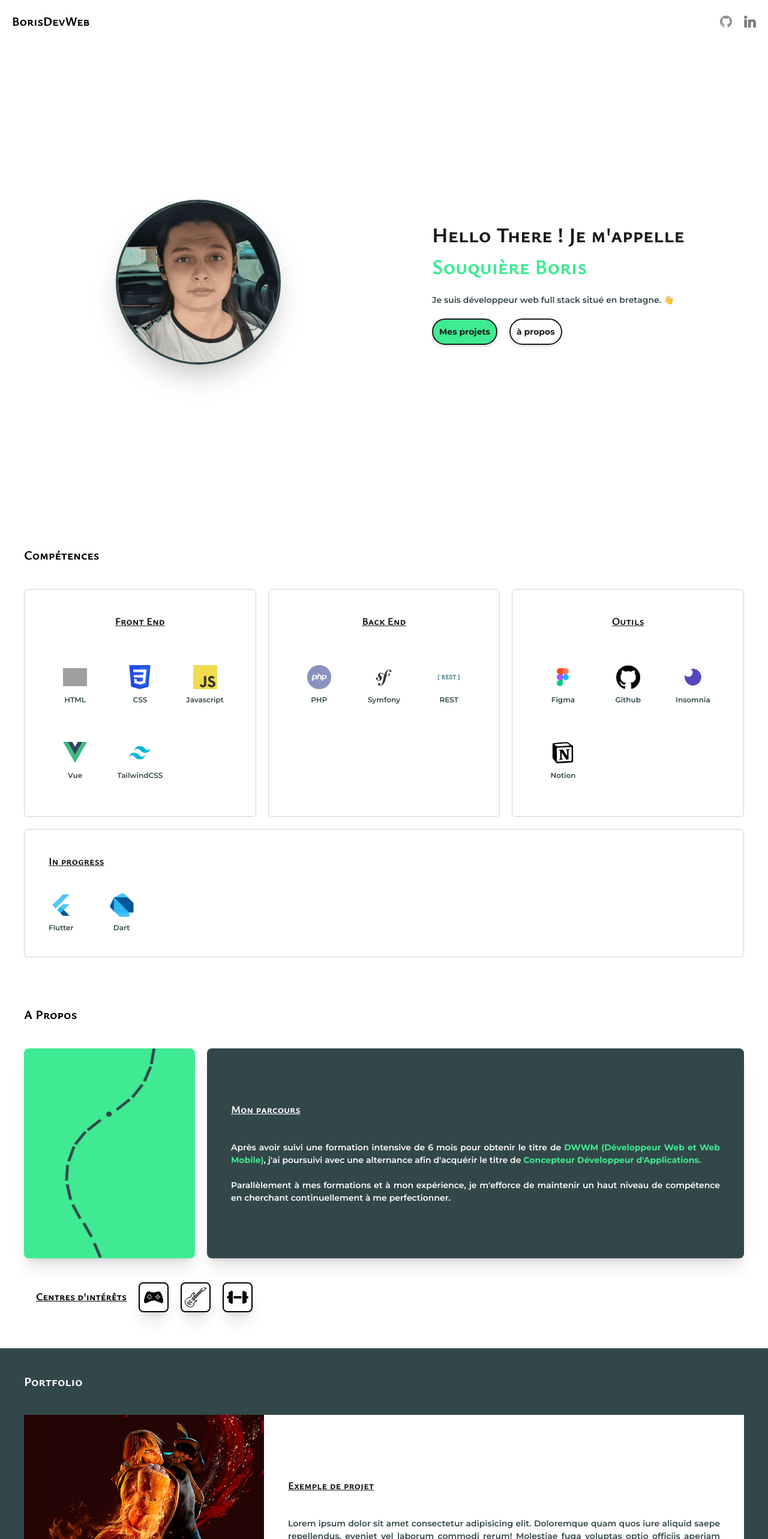
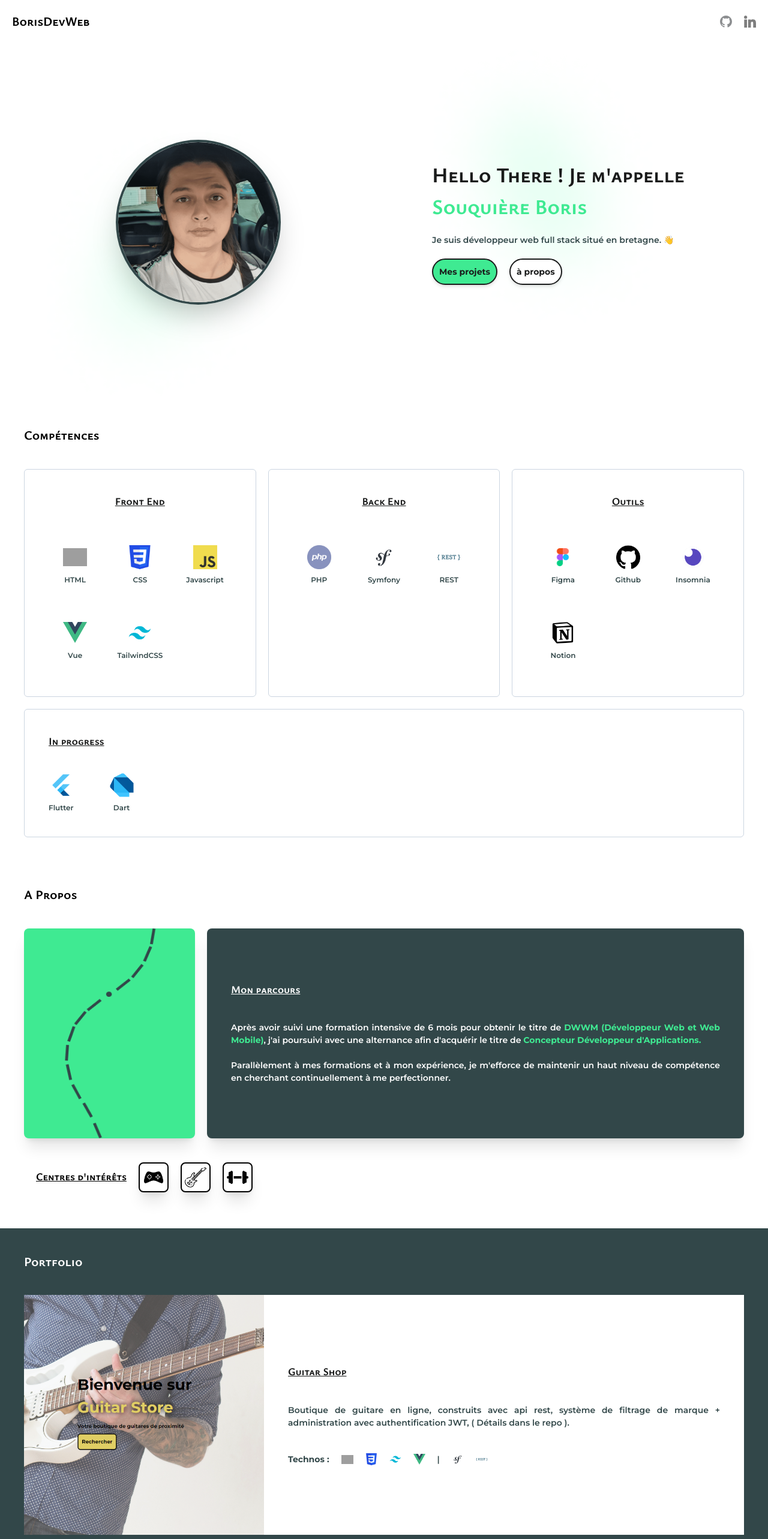
Before and after one commit to OSnaill/Curricilum, a Vue app in the folder vue-project/: page / in a window 1280 px wide. Shown: the top 2566 px of the page at 60% size. Built offline with nearby package versions, Linux system fonts and the light colour scheme; grey boxes are pictures that could not be loaded.

Commit message:
maj guitar shop

```diff
--- a/vue-project/src/assets/main.css
+++ b/vue-project/src/assets/main.css
@@ -51,7 +51,10 @@
 
 @layer utilities {
   .pres{
-    background-image: url('./img/rectangle-pres.png');
+    background-image: url('./img/background.png');
+    background-size: contain;
+    background-position: 15% 20%;
+    background-repeat: no-repeat;
   }
 
   .try{
@@ -62,9 +65,4 @@
     border-right: 1px solid lightgray;
     font-weight: bold;
   }
-/*
-  .page{
-    max-height: 100vh;
-    overflow-y: scroll;
-  } */
 }
--- a/vue-project/src/components/PortfolioList.vue
+++ b/vue-project/src/components/PortfolioList.vue
@@ -3,15 +3,15 @@
       <section class="max-w-[1280px] m-auto p-[20px]">
         <h2 class="p-[20px]"> Portfolio </h2>
         <div class="flex flex-col gap-[40px] p-[20px]">
-          <a href="#" @click.prevent="" class="lg:h-[400px] hover:scale-[1.01] duration-75  flex flex-col lg:flex-row" target="_blank">
+          <a href="https://guitarshop.souquiereboris-dev.fr/" class="lg:h-[400px] hover:scale-[1.01] duration-75  flex flex-col lg:flex-row" target="_blank">
             <div class="w-full h-[200px] lg:w-1/3 lg:h-full block">
-              <img src="../assets/img/street.jpg" alt="" class=" w-full h-full object-cover ">
+              <img src="../assets/img/guitar_shop.png" alt="" class=" w-full h-full object-cover ">
             </div>
             <div class="text-black lg:p-[20px] lg:w-2/3 flex flex-col justify-center bg-white">
-              <h3 class="p-[20px]"> Exemple de projet </h3>
+              <h3 class="p-[20px]"> Guitar Shop </h3>
               <div class="p-[20px]">
                 <p class="text-justify">
-                  Lorem ipsum dolor sit amet consectetur adipisicing elit. Doloremque quam quos iure aliquid saepe repellendus, eveniet vel laborum commodi rerum! Molestiae fuga voluptas optio officiis aperiam voluptatum suscipit, architecto veniam?
+                  Boutique de guitare en ligne, construits avec api rest, système de filtrage de marque + administration avec authentification JWT, ( Détails dans le repo ).
                 </p>
               </div>
               <div class="flex flex-row items-center flex-wrap gap-[20px] p-[20px] ">
@@ -20,6 +20,9 @@
                 <img src="../assets/img/css.png" alt="css" class="w-[20px]">
                 <img src="../assets/img/tailwind.png" alt="tailwind" class="w-[20px]">
                 <img src="../assets/img/vue.png" alt="vue" class="w-[20px]">
+                <p> | </p>
+                <img src="../assets/img/symfony.png" alt="vue" class="w-[20px]">
+                <img src="../assets/img/rest.png" alt="vue" class="w-[20px]">
               </div>
             </div>
           </a>
--- a/vue-project/src/views/HomeView.vue
+++ b/vue-project/src/views/HomeView.vue
@@ -18,7 +18,6 @@ export default {
   },
   methods:{
     scrollTo(id){
-      console.log(id);
       let elementToScroll = document.getElementById(id);
       elementToScroll.scrollIntoView({behavior:'smooth', block:'start'});
     },
@@ -27,10 +26,10 @@ export default {
 </script>
 <template>
   <main>
-    <article class="p-[20px] flex flex-col items-center lg:flex-row lg:h-[800px] max-w-[1280px] m-auto">
+    <article class="p-[20px] flex flex-col items-center lg:flex-row lg:h-[600px] max-w-[1280px] m-auto pres">
       <section class="lg:w-1/2">
-          <img src="../assets/img/moi.png" alt="" class=" w-[200px] h-[200px] sm:w-[275px] sm:h-[275px] object-cover rounded-full shadow-2xl border-4 border-solid border-dark m-auto hover:rotate-[5deg] duration-100" id="pres">
-      </section>
+        <img src="../assets/img/moi.png" alt="" class=" w-[200px] h-[200px] sm:w-[275px] sm:h-[275px] object-cover rounded-full shadow-2xl border-4 border-solid border-dark m-auto hover:rotate-[5deg] duration-100" id="pres">
+        </section>
       <section class=" lg:w-1/2 flex flex-col gap-[20px] text-black max-w-[500px] p-[20px] m-auto">
         <h1 class=""> Hello There ! Je m'appelle <span class="text-mint">Souquière Boris </span></h1>
         <p class="text-justify ">
```
Also changed, not shown: vue-project/src/assets/img/background.png (added), vue-project/src/assets/img/guitar_shop.png (added).
